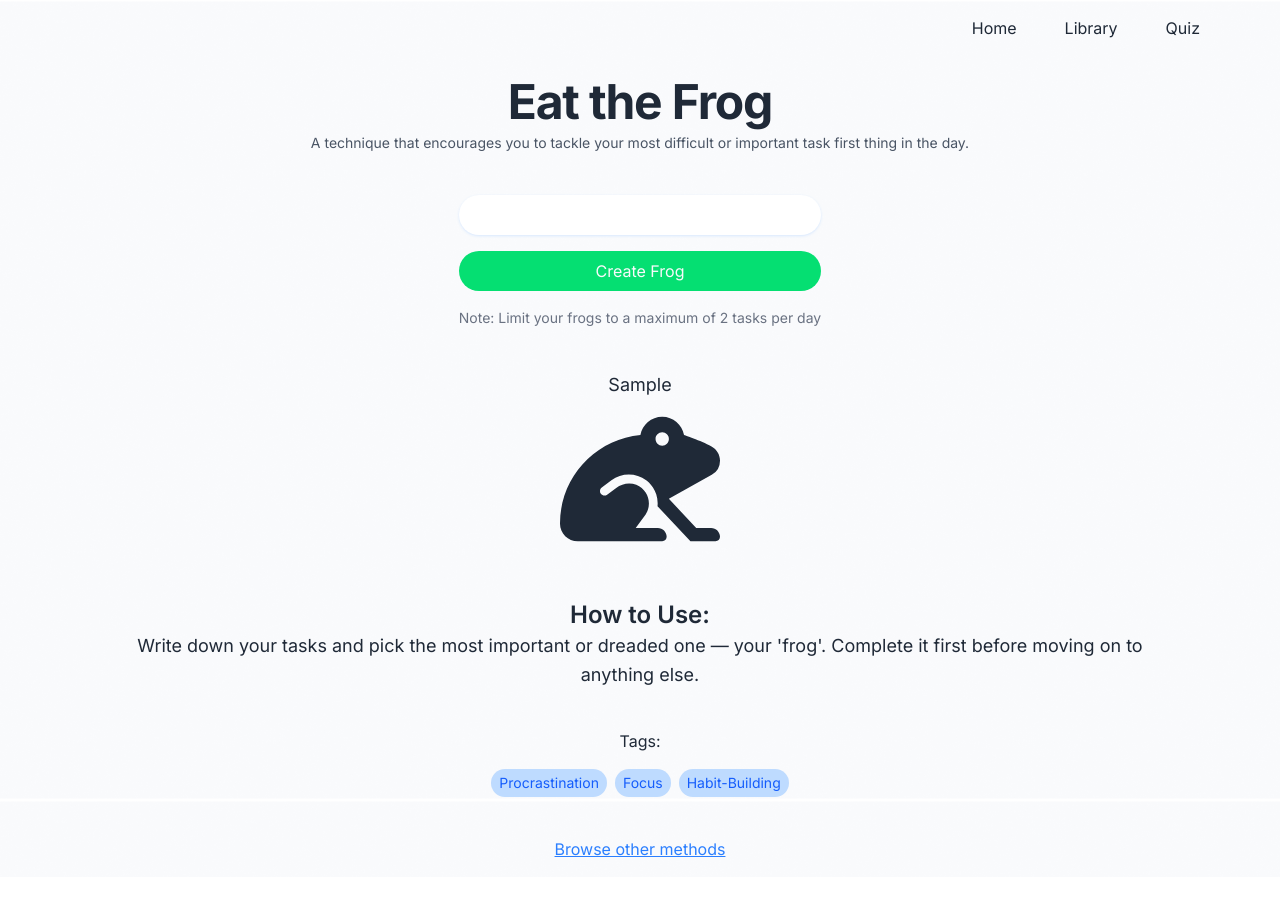
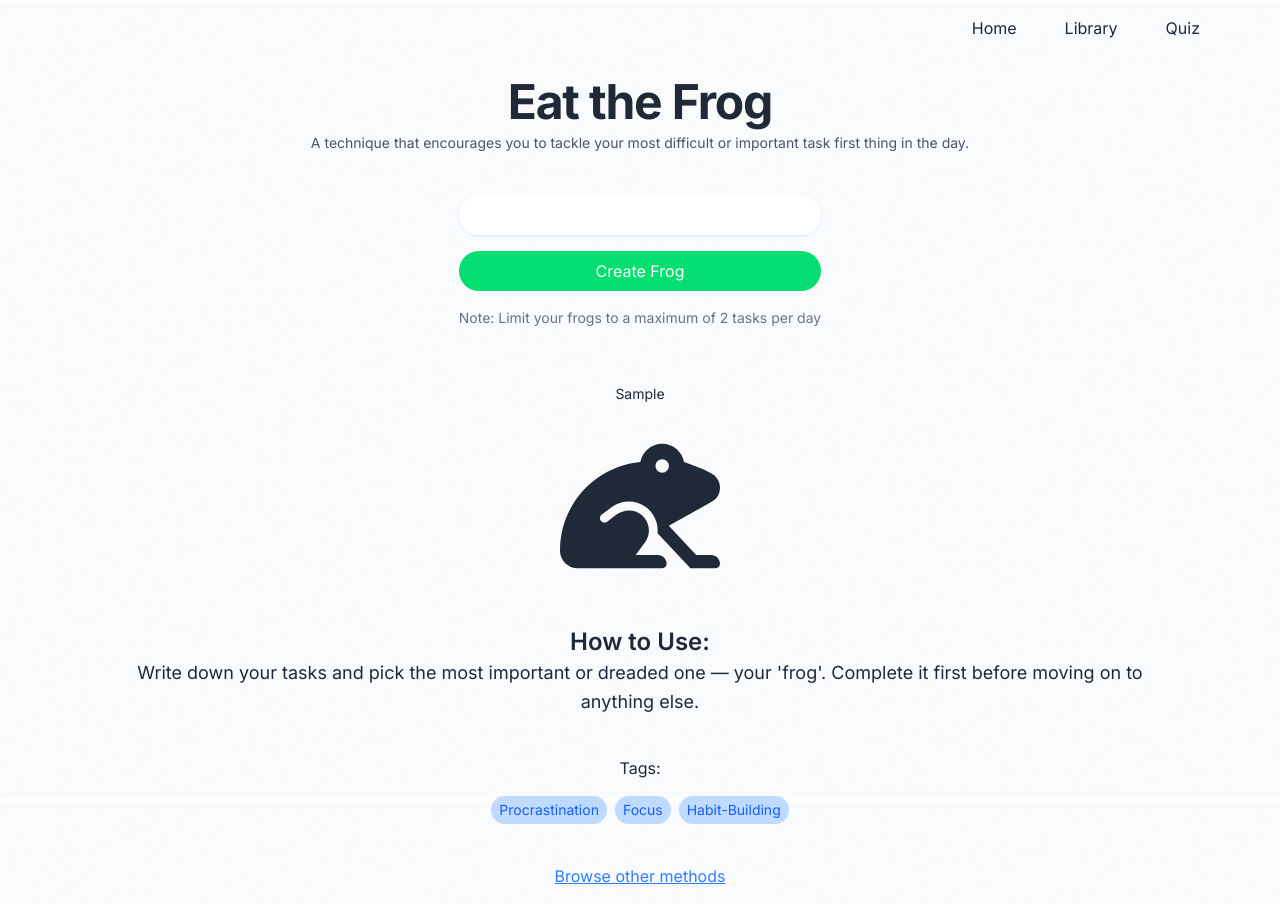
Before and after one commit to soylltari/interactive-productivity-methods, a React (Vite) app: page /library/eat-the-frog in a window 1280 px wide. Both pictures are taken after typing "Sample" into the empty fields and a click on the button "Create Frog". Before the commit the page ends 877 px from the top, so only its background shows below. Built offline with nearby package versions, Linux system fonts and the light colour scheme.

Commit message:
feat: enhance task display in EatTheFrog component

```diff
--- a/src/components/methods/EatTheFrog.jsx
+++ b/src/components/methods/EatTheFrog.jsx
@@ -49,23 +49,31 @@ export default function EatTheFrog({ methodData }) {
           Note: Limit your frogs to a maximum of 2 tasks per day
         </p>
       </div>
-      <div className="flex gap-2.5 min-h-40">
-        {tasks.map((task, id) => (
+      <div className="flex items-start justify-center gap-8 min-h-44">
+        {tasks && tasks.length > 0 ? (
+          tasks.map((task, id) => (
             <div
-            key={id}
+              key={task.id}
               onClick={() => handleClick(id)}
-            className={`flex flex-col flex-wrap justify-center max-w-40 ${
+              className={`flex flex-col items-center cursor-pointer w-40 ${
                 animate === id ? "animate-[bump_.5s_ease-in]" : ""
               }`}
             >
-            <p>{task.text}</p>
+              <div className="h-12 flex items-center justify-center mb-2 px-2">
+                <p className="text-center text-sm leading-tight line-clamp-3 break-words">
+                  {task.text}
+                </p>
+              </div>
               <img
                 src={methodData.icon}
                 alt={methodData.id}
-              className="h-40 w-40"
+                className="h-40 w-40 object-contain"
               />
             </div>
-        ))}
+          ))
+        ) : (
+          <p className="text-sm text-gray-500">No frogs yet...</p>
+        )}
       </div>
     </>
   );
```
Lines whose indentation alone changed are shown as unchanged.
